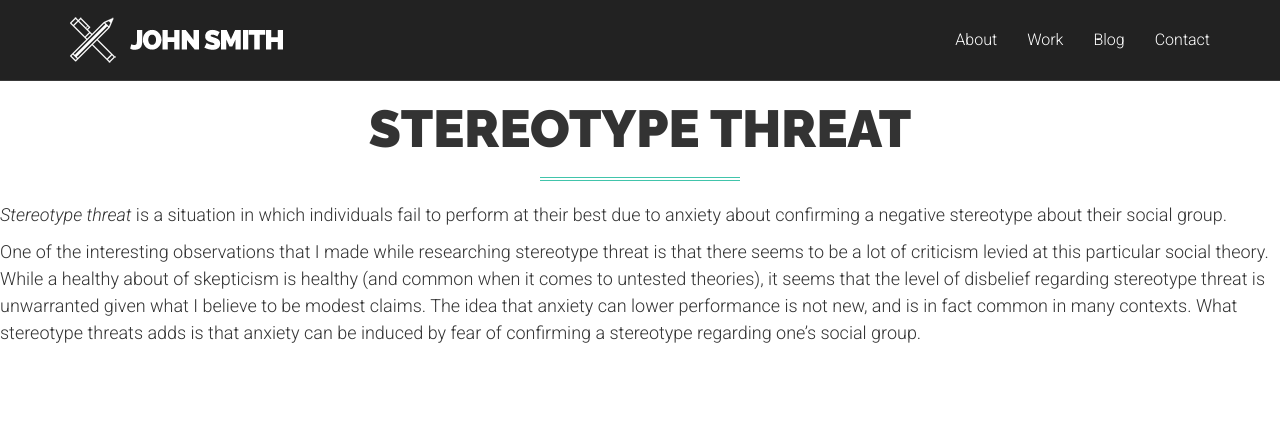
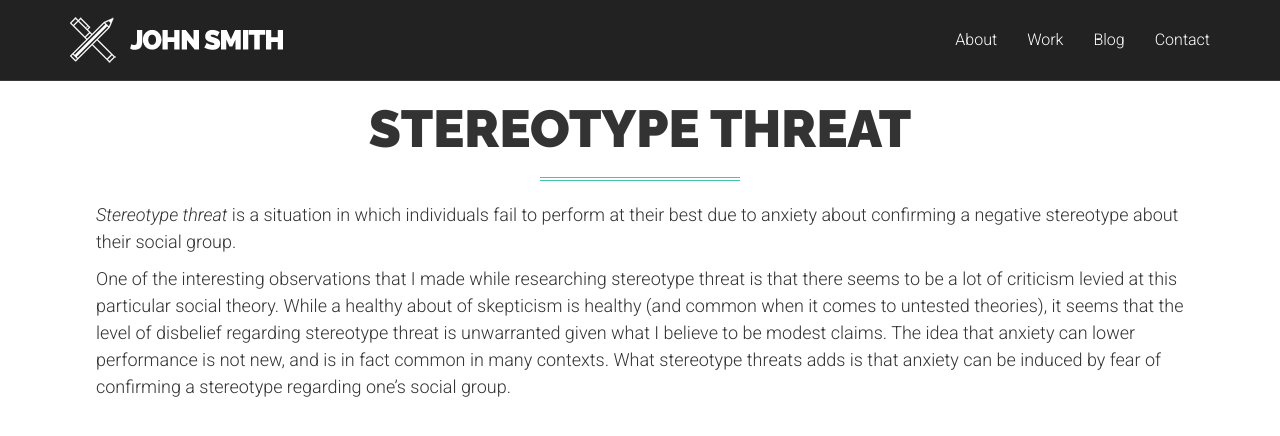
Before and after one commit to StevenXL/stevenxl.github.io, a Jekyll site: the page built from _posts/2015-08-16-stereotype-threat.markdown, in a window 1280 px wide. Shown: the top 436 px of the page. Built offline with Jekyll 4.4.1, drawn with Linux system fonts in a browser that asks for light colours; Markdown is read by kramdown in place of the engine named in the settings.

Commit message:
Change the posts class to center-content.
This change results in a more semantic naming scheme.

```diff
--- a/assets/css/custom.css
+++ b/assets/css/custom.css
@@ -18,7 +18,7 @@
   padding: 0px;
 }
 
-.posts {
+.center-content {
   max-width: 85%;
   margin: 0 auto;
 }
@@ -28,7 +28,7 @@
     height: 50px;
   }
 
-  .posts {
+  .center-content {
     max-width: 96%;
   }
 }
```
